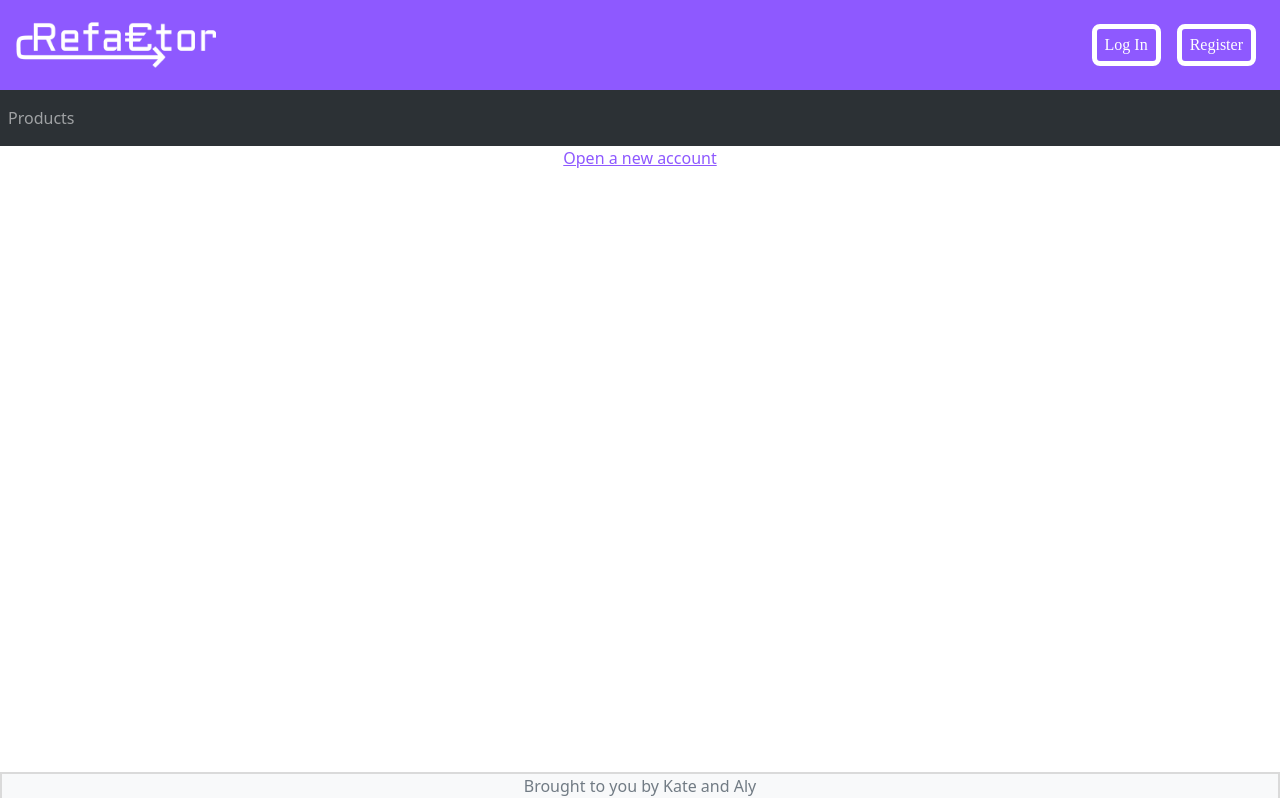
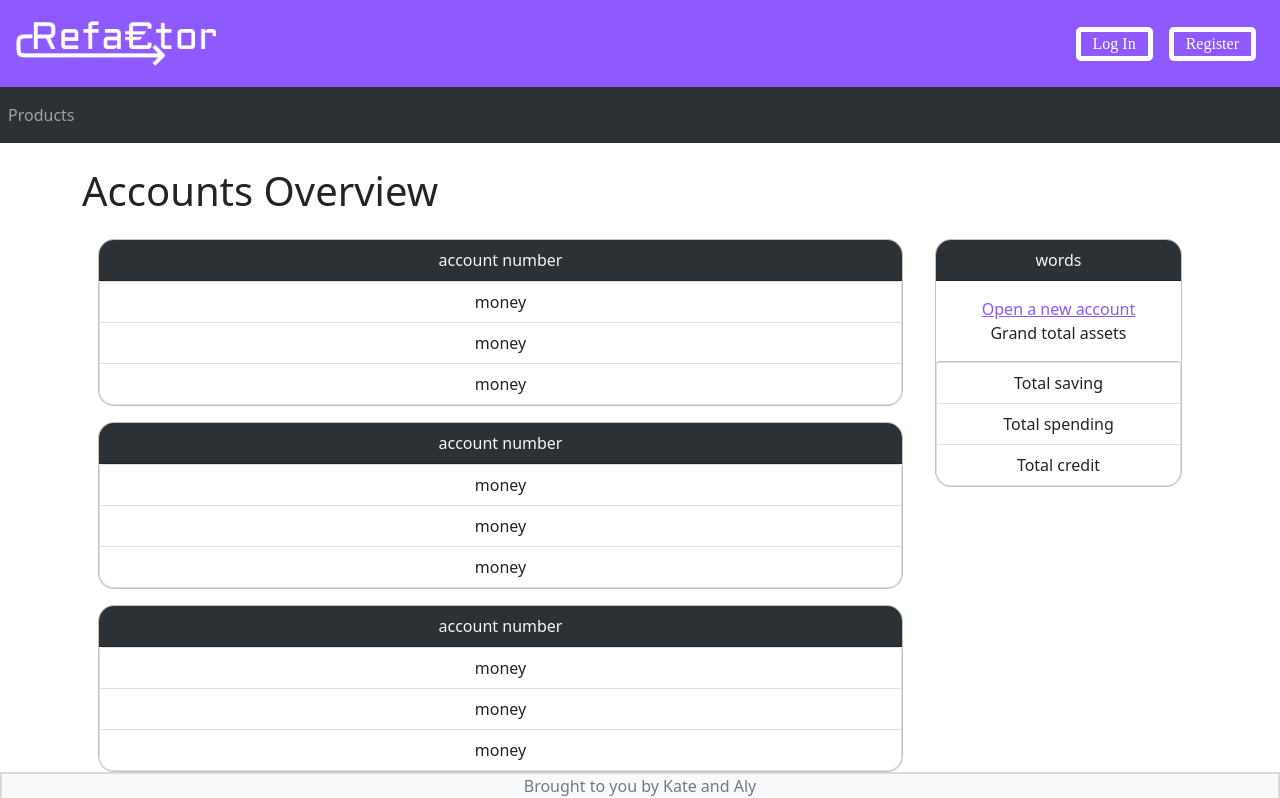
Before and after one commit to AlyWestwood/refactor, a React (Create React App) app in the folder client/: page /account in a window 1280 px wide. Shown: the top 798 px of the page. Built offline with nearby package versions, Linux system fonts and the light colour scheme; no server answers.

Commit message:
layout for accounts

```diff
--- a/client/src/App.css
+++ b/client/src/App.css
@@ -6,9 +6,9 @@
   color: white;
   text-decoration: none;
   border: thick solid white;
-  padding: .25em .5em;
+  padding: 0 .75em;
   margin: .5em;
-  border-radius: .5em;
+  border-radius: .3rem;
   font-family: 'Arial Rounded MT Bold';
 }
 .headerbtn:hover{
--- a/client/src/App.js
+++ b/client/src/App.js
@@ -21,6 +21,7 @@ import GetAuth from './misc/GetAuth';
 import Footer from './components/Footer'
 import FileUpload from './FileUpload';
 import DisplayCheque from './DisplayCheque';
+import {Container, Row} from 'react-bootstrap';
 
 function App() {
 
@@ -72,9 +73,11 @@ function Layout() {
   return (
     <>
       <Header />
-        <div className='container d-flex justify-content-center'>
+        <Container>
+        <Row className='my-4 gx-0 justify-content-md-center'>
           <Outlet/>
-        </div>
+        </Row>
+        </Container>
       <Footer/>
     </>
   )
--- a/client/src/bootstrap.scss
+++ b/client/src/bootstrap.scss
@@ -10,9 +10,11 @@ $primary: #8e59FF;
 $secondary: #2C3135;
 $min-contrast-ratio: 4;
 
+// buttons
 $btn-font-family: "Arial Rounded MT Bold";
-$btn-border-radius: .5rem;
+$btn-border-radius: .3rem;
 
+//cards
 $card-border-radius: 1em;
 $card-header-bg: purple;
 $card-cap-bg: $secondary;
--- a/client/src/pages/client/Account.js
+++ b/client/src/pages/client/Account.js
@@ -4,12 +4,65 @@
 
 import React from 'react';
 import {Link} from 'react-router-dom';
+import { Card, Col, ListGroup } from 'react-bootstrap'
 
 function Account() {
     return (
-        <div>
-            <Link to='/openAccount'>Open a new account</Link>
-        </div>
+        <>
+        <h1 className='text-start'>Accounts Overview</h1>
+        <Col md={9}>
+        <Card className='m-3'>
+                <Card.Header>account number</Card.Header>
+                <ListGroup>
+                    <ListGroup.Item>money</ListGroup.Item>
+                    <ListGroup.Item>money</ListGroup.Item>
+                    <ListGroup.Item>money</ListGroup.Item>
+                </ListGroup>
+            </Card>
+            <Card className='m-3'>
+                <Card.Header>account number</Card.Header>
+                <ListGroup>
+                    <ListGroup.Item>money</ListGroup.Item>
+                    <ListGroup.Item>money</ListGroup.Item>
+                    <ListGroup.Item>money</ListGroup.Item>
+                </ListGroup>
+            </Card>
+            <Card className='m-3'>
+                <Card.Header>account number</Card.Header>
+                <ListGroup>
+                    <ListGroup.Item>money</ListGroup.Item>
+                    <ListGroup.Item>money</ListGroup.Item>
+                    <ListGroup.Item>money</ListGroup.Item>
+                </ListGroup>
+            </Card>
+            <Card className='m-3'>
+                <Card.Header>account number</Card.Header>
+                <ListGroup>
+                    <ListGroup.Item>money</ListGroup.Item>
+                    <ListGroup.Item>money</ListGroup.Item>
+                    <ListGroup.Item>money</ListGroup.Item>
+                </ListGroup>
+            </Card>
+        </Col>
+        <Col>
+            <Card className='m-3 sticky-top'>
+                <Card.Header>
+                    words
+                </Card.Header>
+                <Card.Body>
+                    <Link to='/openAccount'>Open a new account</Link>
+                    <Card.Text>
+                        Grand total assets
+                    </Card.Text>
+                </Card.Body>
+                <ListGroup>
+                    <ListGroup.Item>Total saving</ListGroup.Item>
+                    <ListGroup.Item>Total spending</ListGroup.Item>
+                    <ListGroup.Item>Total credit</ListGroup.Item>
+                </ListGroup>
+            </Card>
+        </Col>
+        </>
     )
 }
 
--- a/client/src/pages/client/NewAccount.js
+++ b/client/src/pages/client/NewAccount.js
@@ -2,7 +2,7 @@
  * Open a new banking account
  */
 import React from 'react';
-import { Card, Form, Button } from 'react-bootstrap';
+import { Card, Form, Button, Row } from 'react-bootstrap';
 import axios from 'axios';
 import { useNavigate } from 'react-router-dom';
 
@@ -29,7 +29,7 @@ const navigate = useNavigate();
 
     return (
         <>
-        <Card className='col-7 m-3'>
+        <Card className='col-5'>
             <Card.Header >Create a New Account</Card.Header>
             <Card.Body>
                 <Form onSubmit={createAccount}>
```
Also changed, not shown: 1 other file (tests, documents, lock files or other folders). Lines whose indentation alone changed are shown as unchanged.
